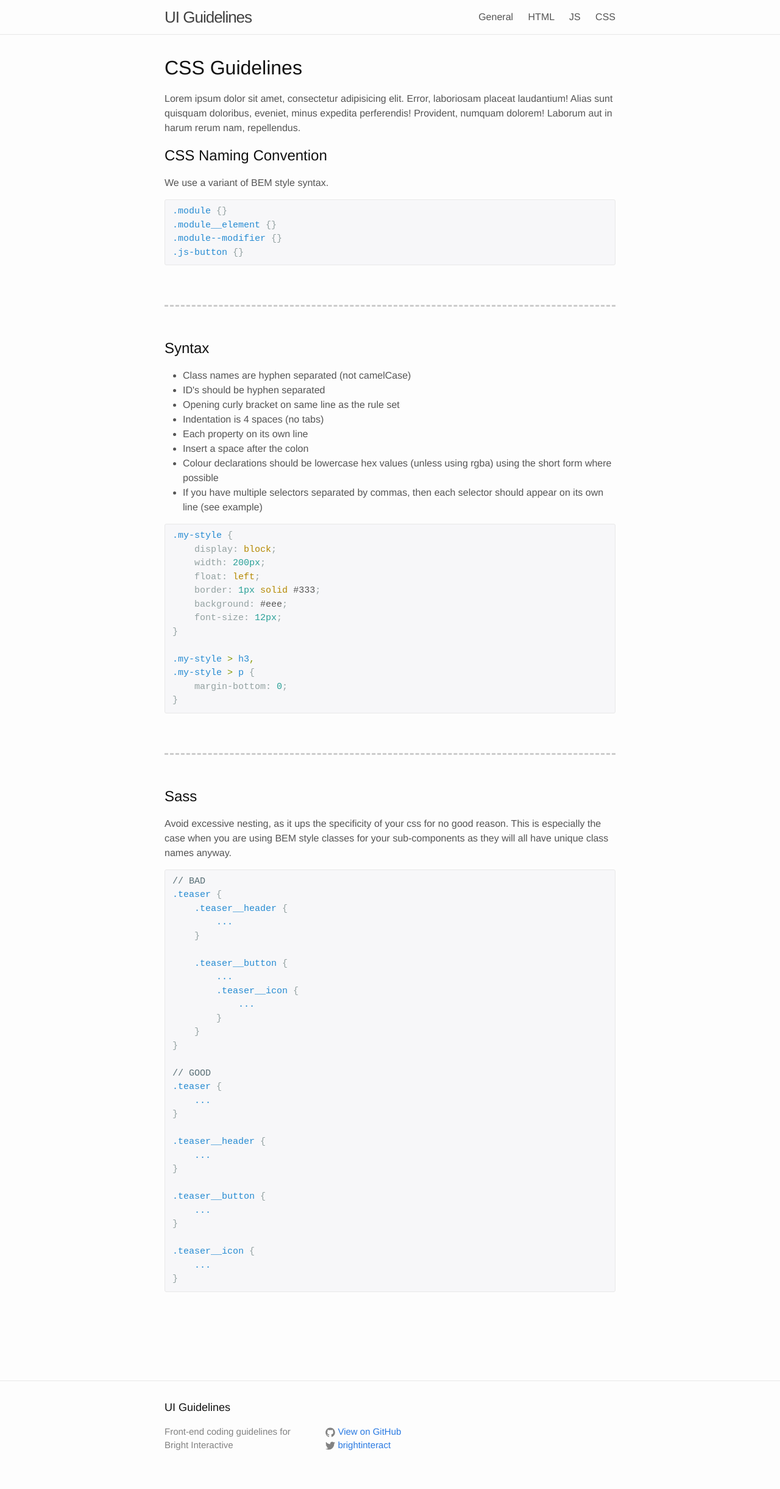
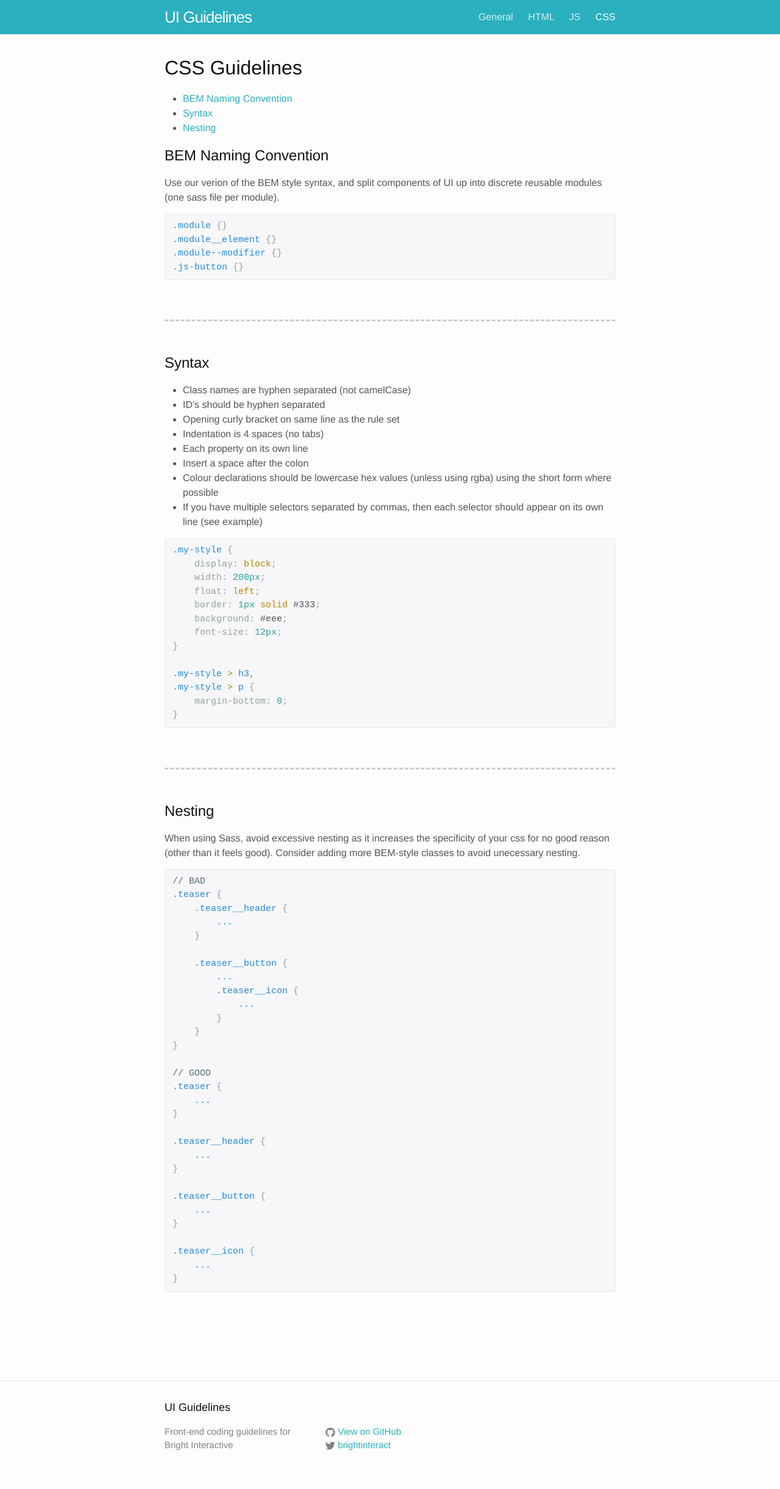
Before and after one commit to brightinteractive/ui-guidelines, a Jekyll site: the page built from css.html, in a window 1280 px wide. Shown: the whole page at 61% size. Built offline with Jekyll 4.4.1, drawn with Linux system fonts in a browser that asks for light colours.

Commit message:
Refactor header styles
And added a little more content.

```diff
--- a/_includes/header.html
+++ b/_includes/header.html
@@ -2,9 +2,9 @@
     <div class="wrapper">
         <a class="site-title" href="{{ site.baseurl }}/">{{ site.title }}</a>
 
-        <nav class="site-nav">
+        <nav class="nav">
 
-            <a href="#" class="menu-icon">
+            <a href="#" class="nav__menu-icon">
                 <svg viewBox="0 0 18 15">
                     <path fill="#424242" d="M18,1.484c0,0.82-0.665,1.484-1.484,1.484H1.484C0.665,2.969,0,2.304,0,1.484l0,0C0,0.665,0.665,0,1.484,0 h15.031C17.335,0,18,0.665,18,1.484L18,1.484z" />
                     <path fill="#424242" d="M18,7.516C18,8.335,17.335,9,16.516,9H1.484C0.665,9,0,8.335,0,7.516l0,0c0-0.82,0.665-1.484,1.484-1.484 h15.031C17.335,6.031,18,6.696,18,7.516L18,7.516z" />
@@ -12,11 +12,11 @@
                 </svg>
             </a>
 
-            <div class="trigger">
+            <div class="nav__trigger">
                 {% assign pages = site.pages | sort:"weight"  %}
                 {% for p in pages %}
                     {% if p.nav and p.nav != 'Home' %}
-                        <a class="page-link" {% if p.url == page.url %}class="active" {% endif %} href="{{ site.baseurl }}{{ p.url }}">{{ p.nav }}</a>
+                        <a class="nav__item {% if p.url == page.url %}is-active{% endif %}" href="{{ site.baseurl }}{{ p.url }}">{{ p.nav }}</a>
                     {% endif %}
                 {% endfor %}
             </div>
--- /dev/null
+++ b/_sass/_header.scss
@@ -0,0 +1,25 @@
+/**
+ * Site header
+ */
+.site-header {
+    border-bottom: 1px solid $grey-color-light;
+    min-height: 56px;
+    background: $brand-color;
+    color: #fff;
+
+    // Positioning context for the mobile navigation icon
+    position: relative;
+}
+
+.site-title {
+    font-size: 26px;
+    line-height: 56px;
+    letter-spacing: -1px;
+    margin-bottom: 0;
+    float: left;
+
+    &,
+    &:visited {
+        color: #fff;
+    }
+}
--- /dev/null
+++ b/_sass/_nav.scss
@@ -0,0 +1,84 @@
+// -----------------------------------------------
+//  Site navigation
+// -----------------------------------------------
+
+.nav {
+    float: right;
+    line-height: 56px;
+}
+
+.nav__menu-icon {
+    display: none;
+}
+
+.nav__item,
+.nav__item:visited {
+    color: #fff;
+    line-height: $base-line-height;
+    opacity: 0.8;
+
+    // Gaps between nav items, but not on the first one
+    &:not(:first-child) {
+        margin-left: 20px;
+    }
+
+    &.is-active {
+        opacity: 1;
+    }
+}
+
+.nav__item:hover {
+    text-decoration: none;
+    opacity: 1;
+}
+
+@include media-query($on-palm) {
+    .nav {
+        position: absolute;
+        top: 9px;
+        right: 30px;
+        background-color: $background-color;
+        border: 1px solid $grey-color-light;
+        border-radius: 5px;
+        text-align: right;
+    }
+
+    .nav__menu-icon {
+        display: block;
+        float: right;
+        width: 36px;
+        height: 26px;
+        line-height: 0;
+        padding-top: 10px;
+        text-align: center;
+
+        > svg {
+            width: 18px;
+            height: 15px;
+
+            path {
+                fill: $grey-color-dark;
+            }
+        }
+    }
+
+    .nav__trigger {
+        clear: both;
+        display: none;
+    }
+
+    .nav:hover .nav__trigger {
+        display: block;
+        padding-bottom: 5px;
+    }
+
+    .nav__item {
+        display: block;
+        padding: 5px 10px;
+    }
+
+    .nav__item,
+    .nav__item:visited {
+        color: $text-color;
+    }
+}
--- a/css.html
+++ b/css.html
@@ -7,13 +7,17 @@ weight : 15
 
 <h1>{{ page.title }}</h1>
 
-<p>Lorem ipsum dolor sit amet, consectetur adipisicing elit. Error, laboriosam placeat laudantium! Alias sunt quisquam doloribus, eveniet, minus expedita perferendis! Provident, numquam dolorem! Laborum aut in harum rerum nam, repellendus.</p>
+<ul class="contents">
+	<li><a href="#naming">BEM Naming Convention</a></li>
+	<li><a href="#syntax">Syntax</a></li>
+	<li><a href="#nesting">Nesting</a></li>
+</ul>
 
-<section>
+<section id="naming">
 
-	<h2>CSS Naming Convention</h2>
+	<h2>BEM Naming Convention</h2>
 
-	<p>We use a variant of BEM style syntax. </p>
+	<p>Use our verion of the BEM style syntax, and split components of UI up into discrete reusable modules (one sass file per module).</p>
 
 	<div class="code">
 	{% highlight css %}{% include css-examples/naming-convention.css %}{% endhighlight %}
@@ -21,7 +25,7 @@ weight : 15
 
 </section>
 
-<section>
+<section id="syntax">
 
 	<h2>Syntax</h2>
 	<ul>
@@ -41,11 +45,11 @@ weight : 15
 
 </section>
 
-<section>
+<section id="nesting">
 
-	<h2>Sass</h2>
+	<h2>Nesting</h2>
 
-	<p>Avoid excessive nesting, as it ups the specificity of your css for no good reason. This is especially the case when you are using BEM style classes for your sub-components as they will all have unique class names anyway.</p>
+	<p>When using Sass, avoid excessive nesting as it increases the specificity of your css for no good reason (other than it feels good). Consider adding more BEM-style classes to avoid unecessary nesting.</p>
 
 	<div class="code">
 		{% highlight scss %}{% include css-examples/nesting.scss %}{% endhighlight %}
--- a/css/main.scss
+++ b/css/main.scss
@@ -15,7 +15,7 @@ $spacing-unit:     30px;
 
 $text-color:       #555;
 $background-color: #fdfdfd;
-$brand-color:      #2a7ae2;
+$brand-color:      #2ab0be;
 
 $heading-color:       #111;
 $grey-color:       #828282;
@@ -54,6 +54,8 @@ $on-laptop:        800px;
 @import
         "base",
         "layout",
+        "header",
+        "nav",
         "section",
         "syntax-highlighting",
         "browser-support",
```
